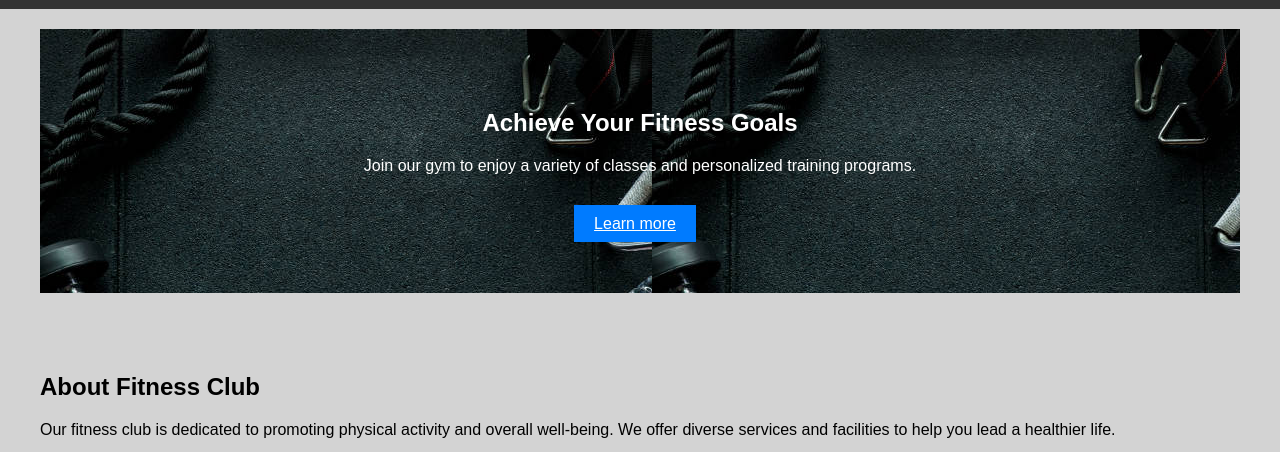
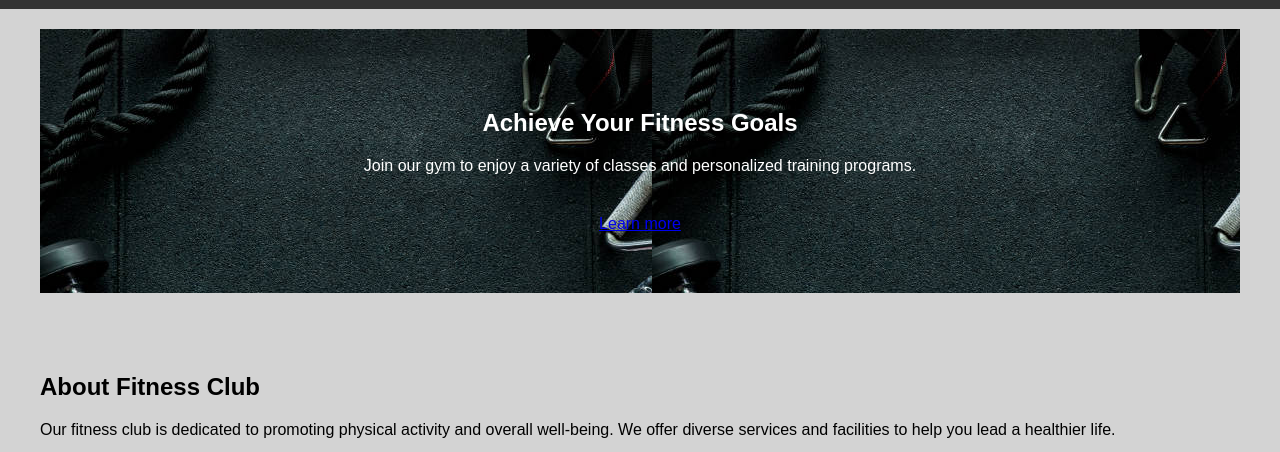
Before and after one commit to Jasmink2004/final-gym-website, a plain HTML site: page index.html in a window 1280 px wide. Shown: the part 129-581 px from the top of the page. Drawn offline with Linux system fonts and the light colour scheme.

Commit message:
Update index.html

```diff
--- a/index.html
+++ b/index.html
@@ -31,7 +31,7 @@
         <section id="home" class="section-hero">
             <h1>Achieve Your Fitness Goals</h1>
             <p>Join our gym to enjoy a variety of classes and personalized training programs.</p>
-            <a href="http://127.0.0.1:5500/about.html" class="btn-primary">Learn more</a>
+            <a href="http://127.0.0.1:5500/about.html">Learn more</a>
 
 
         </section>
```
